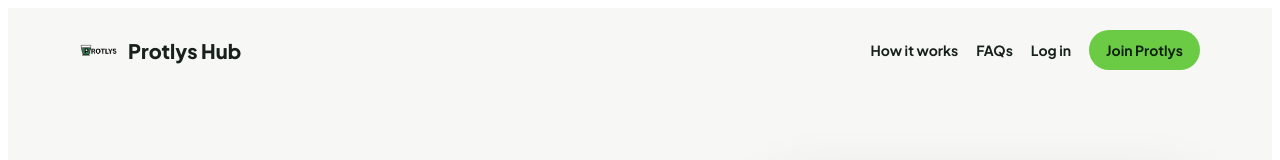
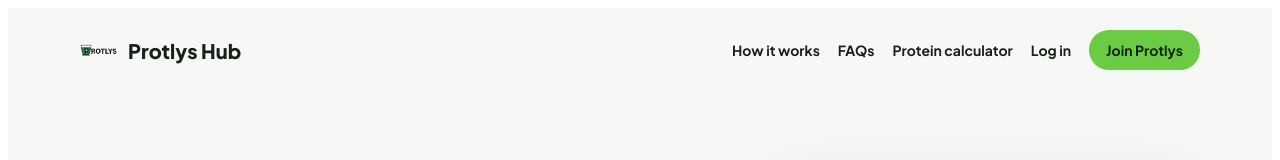
Before and after one commit to protlysbeverage/protlys-hub, a Next.js app: page / in a window 1280 px wide. Shown: the top 160 px of the page. Built offline with nearby package versions, Linux system fonts and the light colour scheme; no server answers.

Commit message:
Link public protein calculator from landing page

```diff
--- a/app/page.js
+++ b/app/page.js
@@ -80,6 +80,7 @@ export default function HomePage() {
         <nav aria-label="Main navigation" style={{ display: 'flex', alignItems: 'center', gap: 18, fontSize: 14, fontWeight: 700 }}>
           <a href="#how-it-works" style={{ color: 'inherit', textDecoration: 'none' }}>How it works</a>
           <a href="#faqs" style={{ color: 'inherit', textDecoration: 'none' }}>FAQs</a>
+          <Link href="/calculator" style={{ color: 'inherit', textDecoration: 'none' }}>Protein calculator</Link>
           <Link href="/login" style={{ color: 'inherit', textDecoration: 'none' }}>Log in</Link>
           <Link href="/signup" style={{ background: '#6BCB45', color: '#10200F', padding: '11px 17px', borderRadius: 999, textDecoration: 'none' }}>Join Protlys</Link>
         </nav>
```
